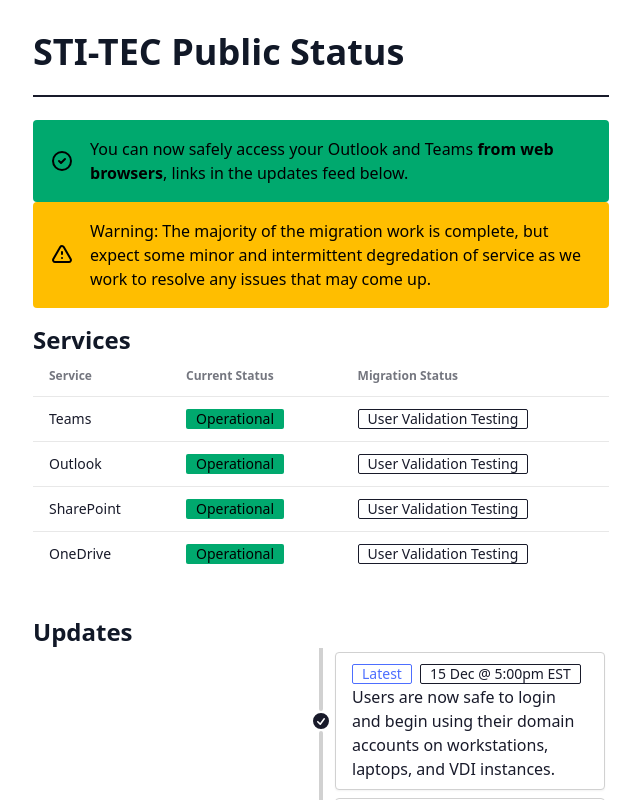
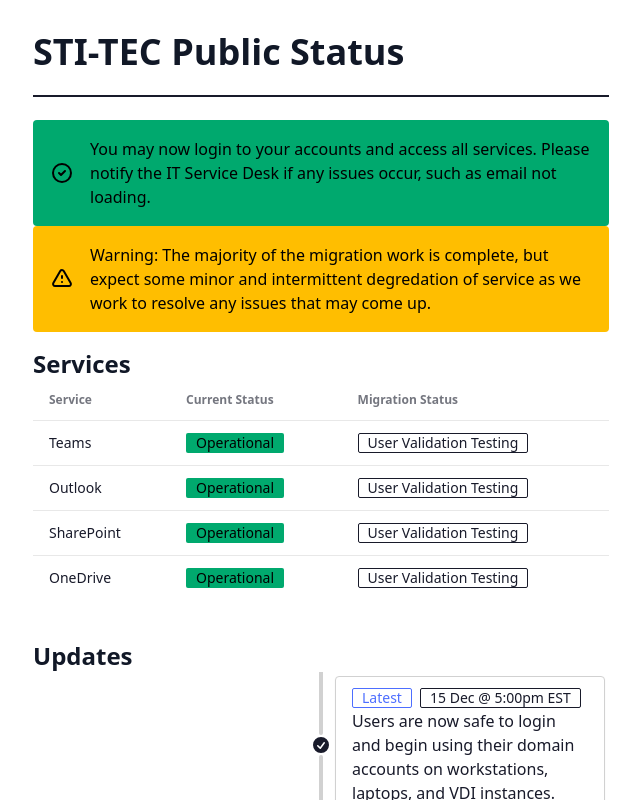
Before and after one commit to sti-tec/sti-tec-public-status, a SvelteKit app: page / in a window 1280 px wide. Shown: the top 800 px of the page, without its empty margins (319-959 px from the left). Built offline with nearby package versions, Linux system fonts and the light colour scheme.

Commit message:
SU-07: Users may now access their accounts and services

```diff
--- a/src/routes/+page.svelte
+++ b/src/routes/+page.svelte
@@ -20,9 +20,7 @@
 						/>
 					</svg>
 					<span>
-						You can now safely access your Outlook and Teams <span class="font-bold"
-							>from web browsers</span
-						>, links in the updates feed below.</span
+						You may now login to your accounts and access all services. Please notify the IT Service Desk if any issues occur, such as email not loading.</span
 					>
 				</div>
 				<div role="alert" class="alert alert-warning">
```
Also changed, not shown: 16 other files (tests, documents, lock files or other folders).
